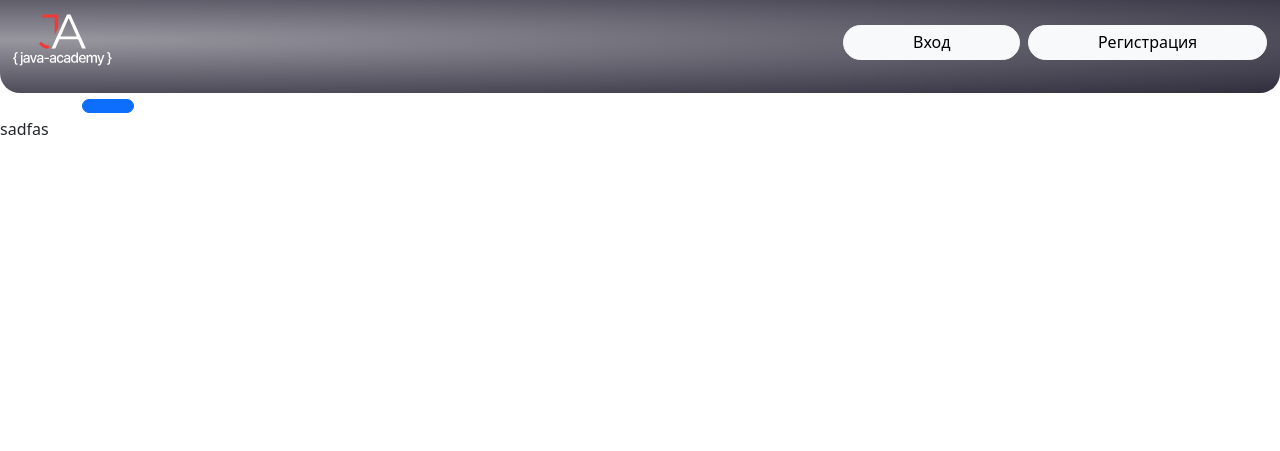
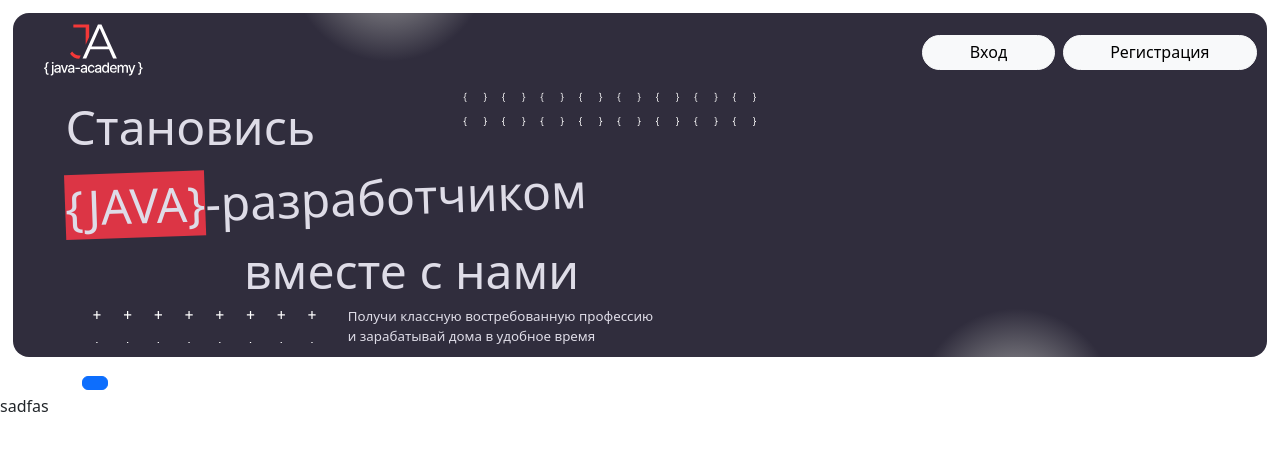
Before and after one commit to snowdy78/java-site, a PHP site: page / in a window 1280 px wide. Shown: the top 451 px of the page. Run offline with PHP 8.4, Linux system fonts and the light colour scheme; some libraries are stand-ins or nearby versions.

Commit message:
header getting ready

```diff
--- a/css/style.css
+++ b/css/style.css
@@ -5,22 +5,67 @@ body {
 }
 
 #header {
-    padding: 13px;
+    display: grid;
+    --margin-x: 13px;
+    --margin-y: 13px;
+    --padding-x: 10px;
+    --padding-y: 10px;
+    padding: var(--padding-y) var(--padding-x);
+    margin: var(--margin-y) var(--margin-x);
+    width: calc(100vw - var(--margin-x)*2);
+    height: fit-content;
+
+    border-radius: 1em;
+    gap: 8px;
+    grid-template-columns: auto 60% auto auto;
+    grid-template-rows: max-content;
+    background:
+        radial-gradient(circle at 80% 115%, #aaaaaa 0, transparent 100px),
+        radial-gradient(circle at 30% -15%, #aaaaaa 0, #302D3D 100px);
+
+}
+#header .header__content {
+    display: grid;
+    grid-template-columns: auto 65%;
+    grid-template-rows: max-content max-content max-content;
+    grid-column: span 2;
+    color: #DEDCE7;
+    font-size: 3rem;
+}
+.header__content .buy-course {
+    font-size: 10pt !important;
+    width: 60%;
+    word-wrap: break-word;
+    text-align: left;
+}
+.inclined {
+    display: inline-block;
+    rotate: -2deg
+}
+.bracket-bg {
+    background: url(../img/bracket-bg.svg) no-repeat;
+    background-size: 100% 50%;
+    display: inline-block;
     width: 100%;
-    height: fit-content;
-    background: #302D3D radial-gradient(
-        farthest-corner at 40px 40px,
-        rgba(255, 255, 255, 0.5),
-        transparent);
-    border-radius: 0 0 20px 20px;
-    padding-bottom: 20px;
-    display: grid;
-    gap: 8px;
-    grid-template-columns: auto 50% auto auto;
-    grid-template-rows: max-content;
+    height: 100%;
 }
-
-.btn {
+.plus-bg {
+    background: url(../img/plus-bg.svg) no-repeat;
+    transform: scale(0.8);
+    display: inline-block;
+    width: 100%;
+    height: 100%;
+}
+#header a {
+    color: inherit;
+    text-decoration: initial;
+}
+#header > * {
+    justify-self: center;
+    align-self: center;
+}
+#header .btn {
+    width: 100% !important;
     height: fit-content;
     line-height: 1.3em !important;
     border-radius: 1.3em !important;
--- a/src/PageContent.php
+++ b/src/PageContent.php
@@ -10,7 +10,9 @@
             include "src/page-elements/head.php";
             echo "<body>";
             include "src/page-elements/header.php";
+            echo "<div id='main-content'>";
             include "src/page-contents/".$this->getPageName().".php";
+            echo "</div>";
             include "src/page-elements/footer.php";
             include "src/page-elements/page-bottom.php";
             echo "</body>";
--- a/src/page-elements/header.php
+++ b/src/page-elements/header.php
@@ -10,4 +10,22 @@
     <button class="btn btn-light">
         Регистрация
     </button>
+    <div class=header__content>
+        <span>Становись</span>
+        <div class=bracket-bg></div>
+        <div style="grid-column: span 2">
+            <span class="inclined">
+                <a class=bg-danger>{JAVA}</a>-разработчиком
+            </span>
+            <br>
+            <div style="padding-left: 6.5ch">вместе с нами</div>
+        </div>
+        <div class=plus-bg>
+
+        </div>
+        <span class="buy-course">
+        Получи классную востребованную профессию и зарабатывай  дома
+        в удобное время
+        </span>
+    </div>
 </header>
```
Also changed, not shown: img/bracket-bg.svg (added), img/plus-bg.svg (added).
